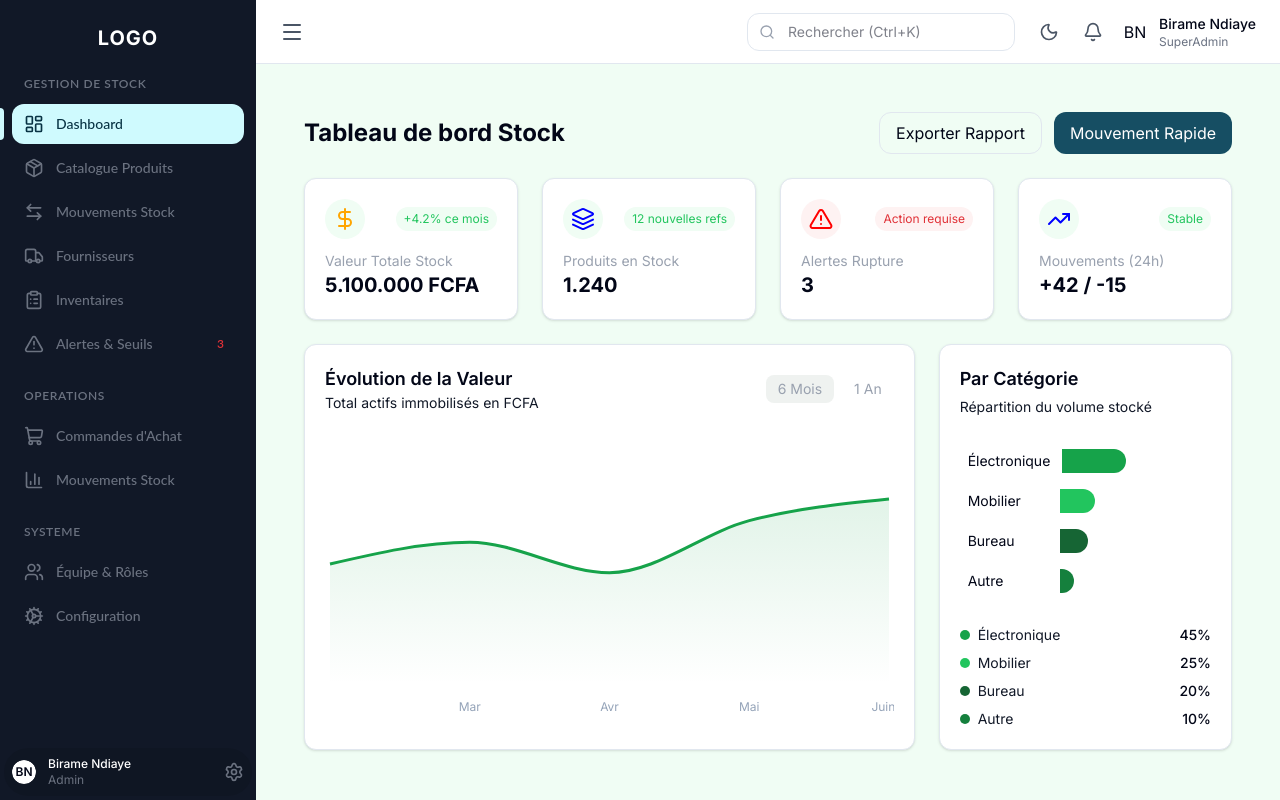
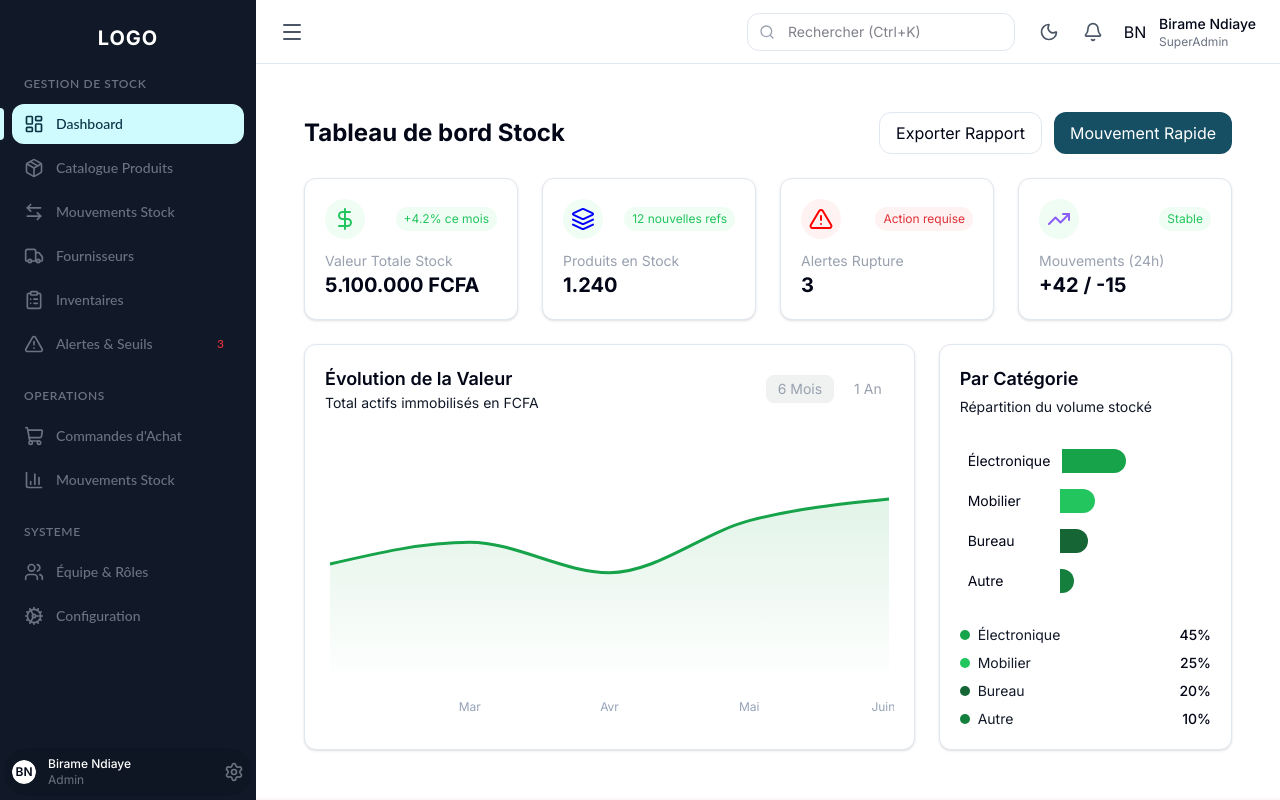
Before and after one commit to Mbaye-ndiaye/new_gestion_stock_frontend, a React (Vite) app: page /dashboard in a window 1280 px wide. Built offline with nearby package versions, Linux system fonts and the light colour scheme; a web font is replaced by a local one.

Commit message:
regalage

```diff
--- a/package.json
+++ b/package.json
@@ -17,6 +17,7 @@
     "lucide-react": "^1.7.0",
     "react": "^19.2.0",
     "react-dom": "^19.2.0",
+    "react-icons": "^5.6.0",
     "react-router": "^7.13.1",
     "react-router-dom": "^7.13.1",
     "recharts": "^3.8.1",
--- a/src/globals.css
+++ b/src/globals.css
@@ -55,7 +55,7 @@
 /* ===== UI COLORS ================= */
 /* ================================= */
 
---color-background: #F0FDF4;
+--color-background: #faf6f6;
 --color-foreground: #020617;
 
 --color-card: hsl(0 0% 100%);
@@ -69,6 +69,10 @@
 
 --color-muted: #6B7280;
 --color-muted-foreground: #111827;
+
+--color-small-background: #F0FDF4;
+--color-small-foreground: #FFFFFF;
+
 
 --color-border: #083344;
 --color-input: hsl(214 31% 91%);
--- a/src/layouts/DashboardLayout.tsx
+++ b/src/layouts/DashboardLayout.tsx
@@ -7,7 +7,7 @@ import Header from "../shared/components/header"
 export default function DashboardLayout() {
   const [open, setOpen] = useState(true)
   return (
-    <div className="flex">
+    <div className="flex bg-[var(--color-small-foreground)]">
       <div className={`fixed top-0 left-0 h-full transition-all duration-300 ${open ? "w-64" : "w-16"}`}>
         <Sidebar collapsed={!open} />
       </div>
--- a/src/pages/Admin/Dashboard.tsx
+++ b/src/pages/Admin/Dashboard.tsx
@@ -16,9 +16,9 @@ export default function Dashboard() {
           title="Valeur Totale Stock"
           value="5.100.000 FCFA"
           badge="+4.2% ce mois
-          "icon={<LuDollarSign className="w-6 h-6" color="orange"/>}
+          "icon={<LuDollarSign className="w-6 h-6" color="var(--color-stock-ok)"/>}
           color="var(--color-stock-ok)"
-          bgColor="var(--color-background)"
+          bgColor="var(--color-small-background)"
         />
         <StatCard
           title="Produits en Stock"
@@ -26,7 +26,7 @@ export default function Dashboard() {
           badge="12 nouvelles refs"
           icon={<LuLayers className="w-6 h-6" color="blue"/>}
           color="var(--color-stock-ok)"
-          bgColor="var(--color-background)"
+          bgColor="var(--color-small-background)"
         />
         <StatCard
           title="Alertes Rupture"
@@ -40,9 +40,9 @@ export default function Dashboard() {
           title="Mouvements (24h)"
           value="+42 / -15"
           badge="Stable"
-          icon={<LuTrendingUp className="w-6 h-6" color="blue" />}
+          icon={<LuTrendingUp className="w-6 h-6" color="#8B5CF6" />}
           color="var(--color-stock-ok)"
-          bgColor="var(--color-background)"
+          bgColor="var(--color-small-background)"
         />
       </div>
 
--- a/src/pages/auth/Login.tsx
+++ b/src/pages/auth/Login.tsx
@@ -16,7 +16,7 @@ export default function Login() {
 
     return (
         <div className="min-h-screen flex items-center justify-center bg-[var(--color-background)] px-4 py-8">
-            <div className="w-full max-w-6xl bg-[var(--color-primary-foreground)] shadow-lg overflow-hidden rounded-2xl">
+            <div className="w-full max-w-6xl bg-[var(--color-small-foreground)] shadow-lg overflow-hidden rounded-2xl">
                 <div className="flex flex-col md:flex-row h-auto md:h-[650px]">
                     {/* Image Section - Masquée sur mobile (sm et en dessous) */}
                     <div className="hidden md:flex md:w-1/2 relative overflow-hidden">
--- a/src/pages/auth/Otp.tsx
+++ b/src/pages/auth/Otp.tsx
@@ -45,7 +45,7 @@ export default function Otp() {
 
     return (
         <div className="min-h-screen flex items-center justify-center bg-[var(--color-background)] px-4 py-8">
-            <div className="w-full max-w-6xl bg-[var(--color-primary-foreground)] shadow-lg overflow-hidden rounded-2xl">
+            <div className="w-full max-w-6xl bg-[var(--color-small-foreground)] shadow-lg overflow-hidden rounded-2xl">
                 <div className="flex flex-col md:flex-row h-auto md:h-[650px]">
                     {/* Image Section - Masquée sur mobile */}
                     <div className="hidden md:flex md:w-1/2 relative overflow-hidden">
--- a/src/pages/auth/forgot-password.tsx
+++ b/src/pages/auth/forgot-password.tsx
@@ -19,7 +19,7 @@ export default function ForgotPassword() {
     if (isSubmitted) {
         return (
             <div className="min-h-screen flex items-center justify-center bg-[var(--color-background)] px-4 py-8">
-                <div className="w-full max-w-6xl bg-[var(--color-primary-foreground)] shadow-lg overflow-hidden rounded-2xl">
+                <div className="w-full max-w-6xl bg-[var(--color-small-foreground)] shadow-lg overflow-hidden rounded-2xl">
                     <div className="flex flex-col md:flex-row h-auto md:h-[650px]">
                         {/* Image Section - Masquée sur mobile */}
                         <div className="hidden md:flex md:w-1/2 relative overflow-hidden">
@@ -117,7 +117,7 @@ export default function ForgotPassword() {
 
     return (
         <div className="min-h-screen flex items-center justify-center bg-[var(--color-background)] px-4 py-8">
-            <div className="w-full max-w-6xl bg-[var(--color-primary-foreground)] shadow-lg overflow-hidden rounded-2xl">
+            <div className="w-full max-w-6xl bg-[var(--color-small-foreground)] shadow-lg overflow-hidden rounded-2xl">
                 <div className="flex flex-col md:flex-row h-auto md:h-[650px]">
                     {/* Image Section - Masquée sur mobile */}
                     <div className="hidden md:flex md:w-1/2 relative overflow-hidden">
--- a/src/shared/components/header.tsx
+++ b/src/shared/components/header.tsx
@@ -14,7 +14,7 @@ export default function Header({ toggleSidebar }: Props) {
 
       {/* Left */}
       <div className="flex items-center gap-4">
-        <button onClick={toggleSidebar}>
+        <button >
           <Menu className="w-6 h-6 text-gray-600 dark:text-gray-300" />
         </button>
 
@@ -33,7 +33,7 @@ export default function Header({ toggleSidebar }: Props) {
 
         {/* Dark mode toggle */}
         <button
-          onClick={toggleTheme}
+          // onClick={toggleTheme}
           className="p-2 rounded-lg hover:bg-gray-100 dark:hover:bg-gray-800 transition-colors"
           title="Basculer en mode sombre"
         >
```
Also changed, not shown: 1 other file (tests, documents, lock files or other folders).
